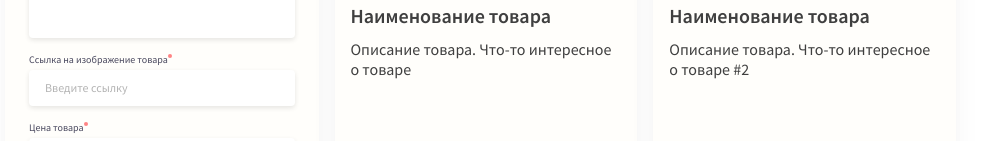
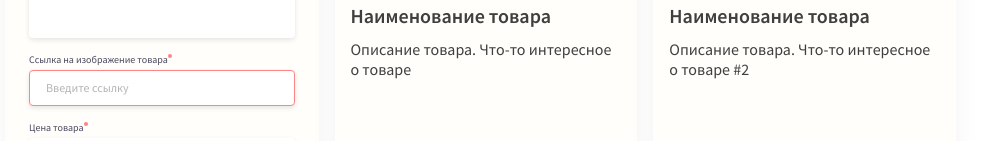
Before and after one commit to EgorTrunov/idaproject_test, a Vue app: page / in a window 1280 px wide. Shown: the part 261-402 px from the top of the page, without its empty margins (0-996 px from the left). Built offline with nearby package versions, Linux system fonts and the light colour scheme.

Commit message:
delete product

```diff
--- a/src/App.vue
+++ b/src/App.vue
@@ -1,7 +1,7 @@
 <template>
   <div class="container">
       <Form @add-product="addProduct"/>
-      <ProductList :product-list="productList"/>
+      <ProductList :product-list="productList" @delete-product="deleteProduct"/>
   </div>
 </template>
 
@@ -33,9 +33,11 @@ export default {
     };
   },
   methods: {
-    addProduct(product) {
-      this.productList.unshift(product);
-      console.log(this.productList);
+    addProduct(newProduct) {
+      this.productList.unshift(newProduct);
+    },
+    deleteProduct(index) {
+      this.productList.splice(index, 1);
     },
   },
 };
--- a/src/components/Form.vue
+++ b/src/components/Form.vue
@@ -180,6 +180,12 @@ $active-color--text: #ffffff;
   }
 }
 
+input[type="url"] {
+  &:invalid {
+    border: 1px solid $important-color !important;
+  }
+}
+
 .invalid {
   border: 1px solid $important-color !important;
 }
--- a/src/components/ProductList.vue
+++ b/src/components/ProductList.vue
@@ -3,8 +3,9 @@
     <div class="sorting">
     </div>
     <ul class="product-list">
+      <transition-group>
         <li class="product" v-for="(product, index) in productList" :key="index">
-        <div class="box-svg">
+          <div class="box-svg" @click="deleteProduct(index)">
             <img src="@/assets/img/delete.svg">
           </div>
           <img class="product__img" :src="product.url" alt="Картинка товара">
@@ -14,6 +15,7 @@
             <p class="product__price">{{ product.price }} руб.</p>
           </div>
         </li>
+      </transition-group>
     </ul>
   </div>
 </template>
@@ -22,6 +24,11 @@
 export default {
   name: 'ProductList',
   props: ['productList'],
+  methods: {
+    deleteProduct(index) {
+      this.$emit('deleteProduct', index);
+    },
+  },
 };
 </script>
 
```
Lines whose indentation alone changed are shown as unchanged.
